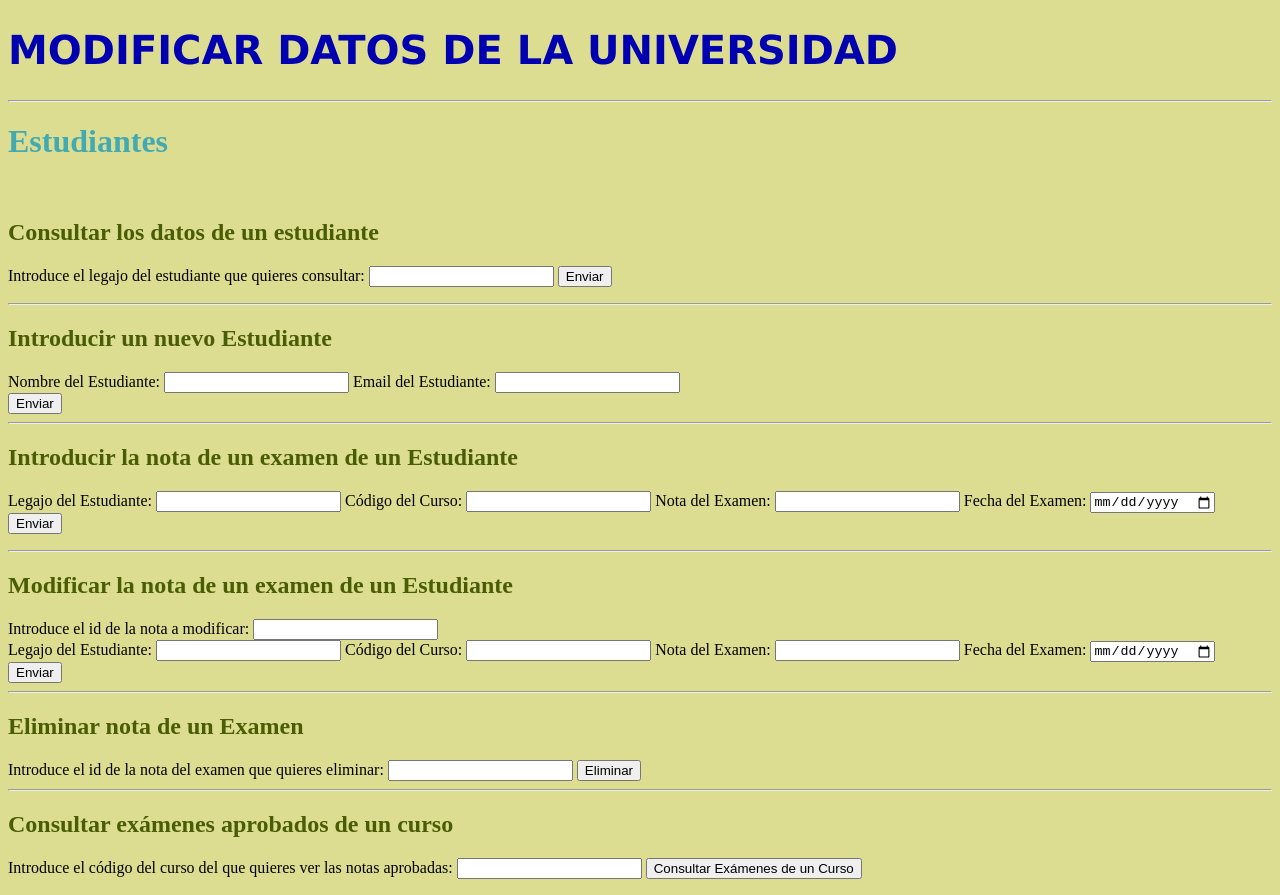
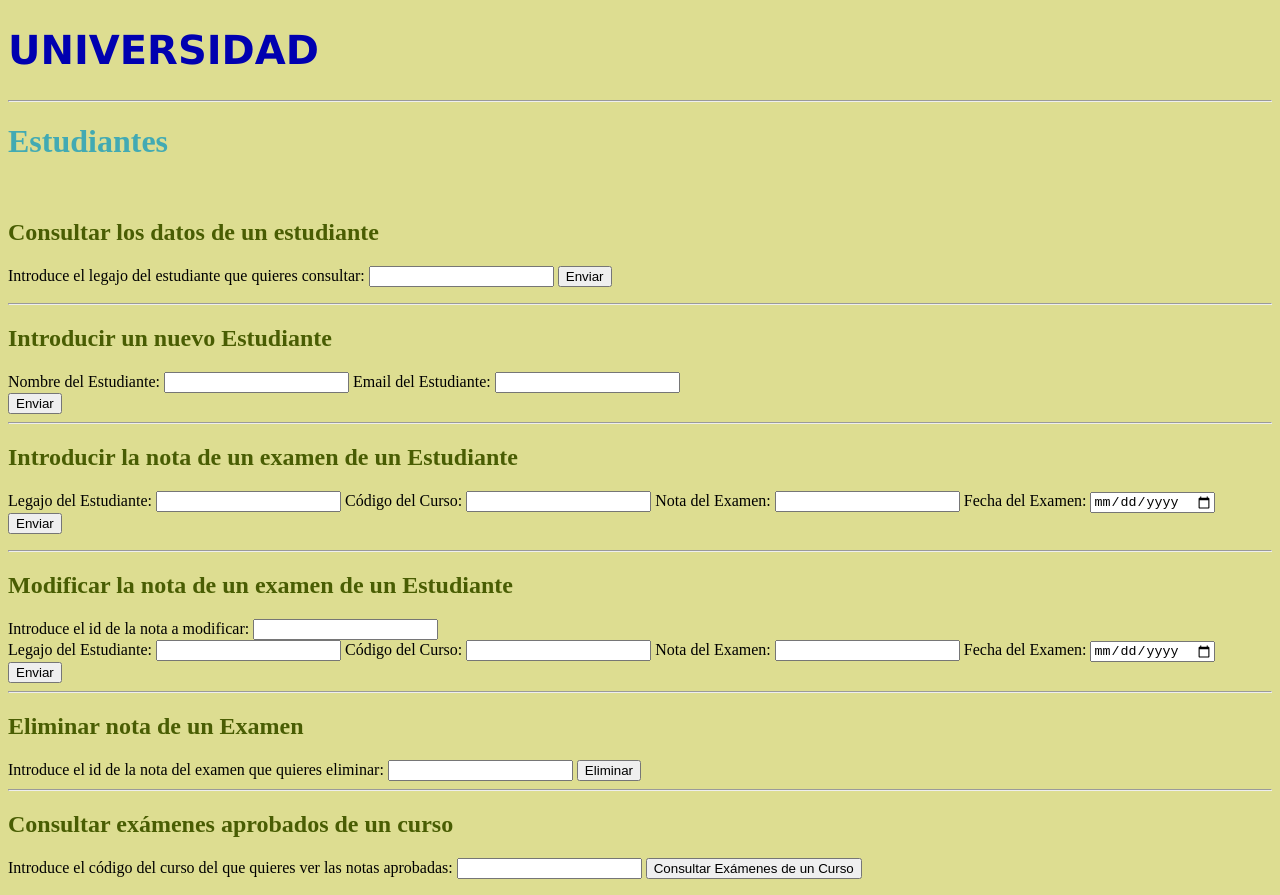
Before and after one commit to Angela-Iglesias/universidad, a website: page index.html in a window 1280 px wide. Drawn offline with Linux system fonts and the light colour scheme; no server answers.

Commit message:
nuevo cambio de titulo

```diff
--- a/index.html
+++ b/index.html
@@ -6,7 +6,7 @@
 </head>
 
 <body onload ="verEstudiantes()">
-    <h1 id="titulo1">MODIFICAR DATOS DE LA UNIVERSIDAD</h1>
+    <h1 id="titulo1">UNIVERSIDAD</h1>
     <hr>
     <h1 id="subtitulo">Estudiantes</h1>
     <p id="estudiantes"></p>
```
